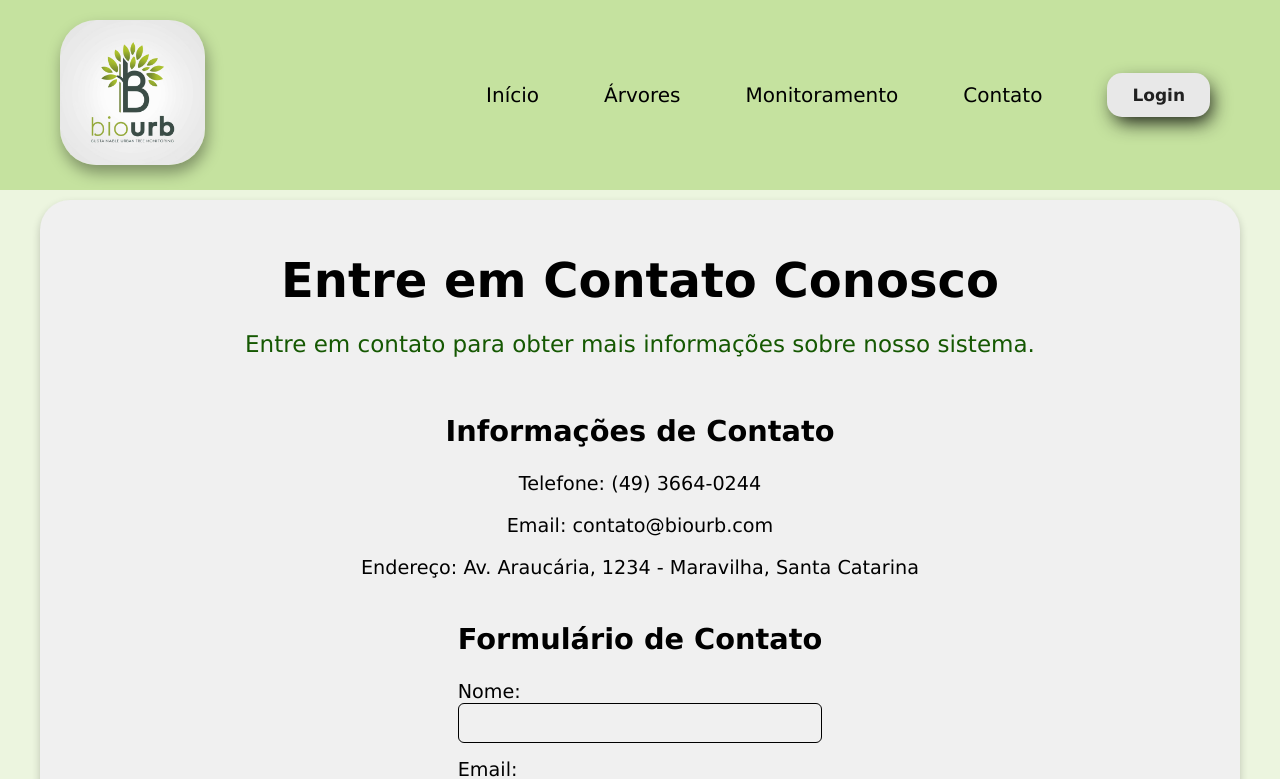
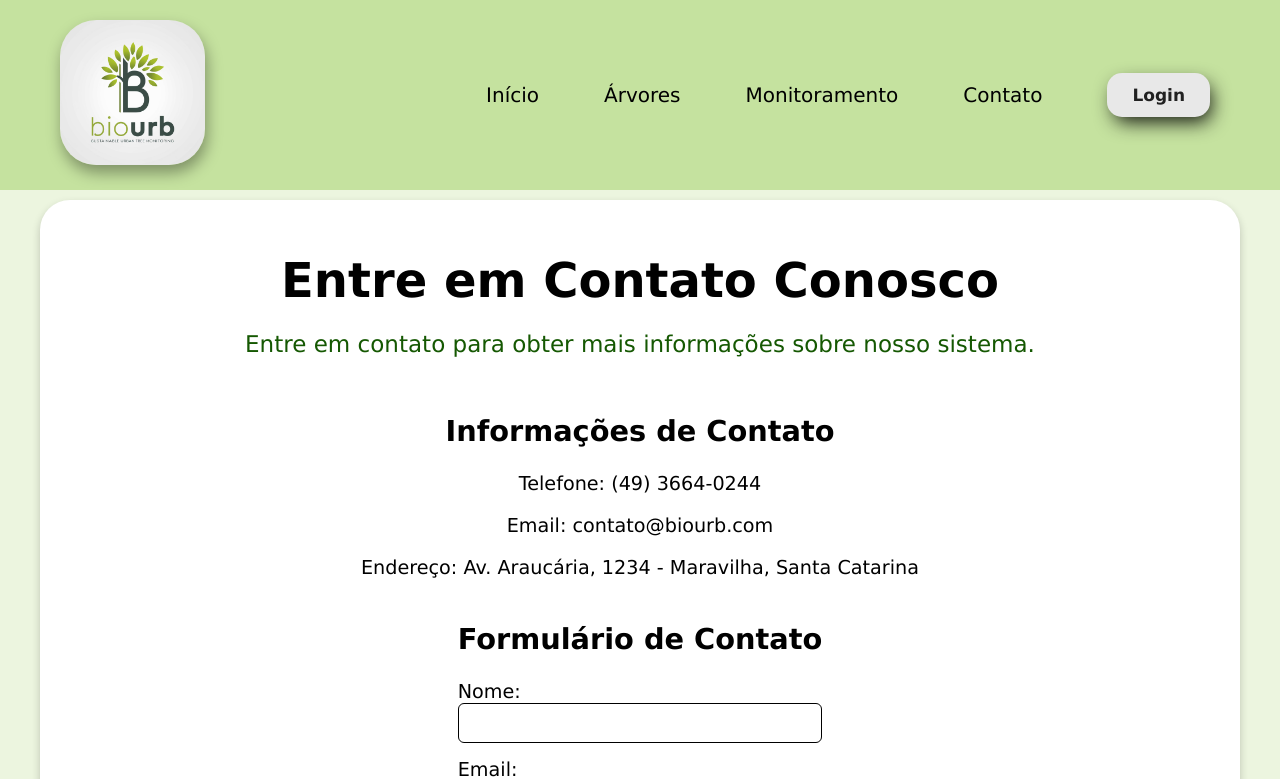
Before and after one commit to Viniglienke/Projeto_Integrador, a React (Vite) app in the folder frontend/app/: page /contact in a window 1280 px wide. Shown: the top 779 px of the page. Built offline with nearby package versions, Linux system fonts and the light colour scheme; no server answers.

Commit message:
css Contact (margin,background)

```diff
--- a/frontend/app/src/components/pages/Contact.css
+++ b/frontend/app/src/components/pages/Contact.css
@@ -9,13 +9,13 @@
   width: 100%;
   color: #555;
   font-size: 1.2em;
-  margin: 0 auto;
+  margin: 50px auto;
   padding: 20px;
   align-items: center;
   text-align: center;
   border-radius: 30px;
   margin-top: 10px;
-  background-color: #f0f0f0;
+  background-color: white;
   box-shadow: 0 4px 8px rgba(0, 0, 0, 0.2);
 }
 
```
